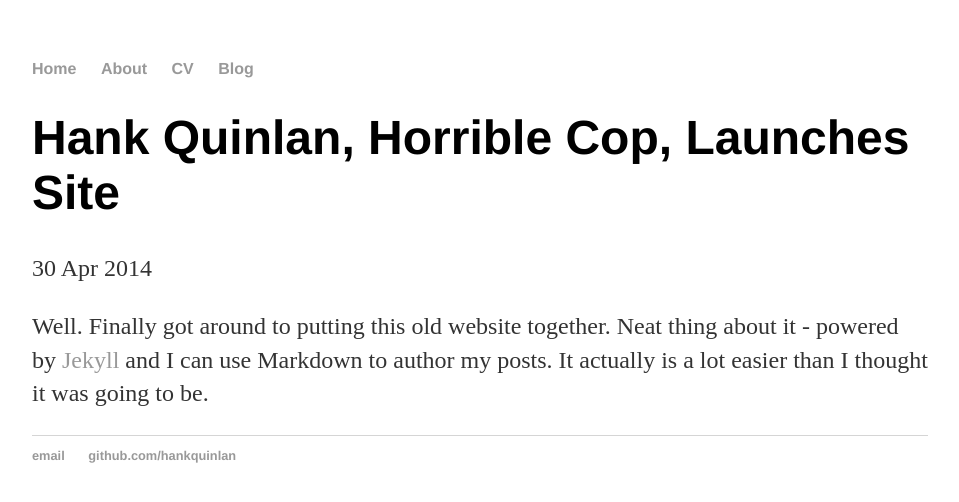
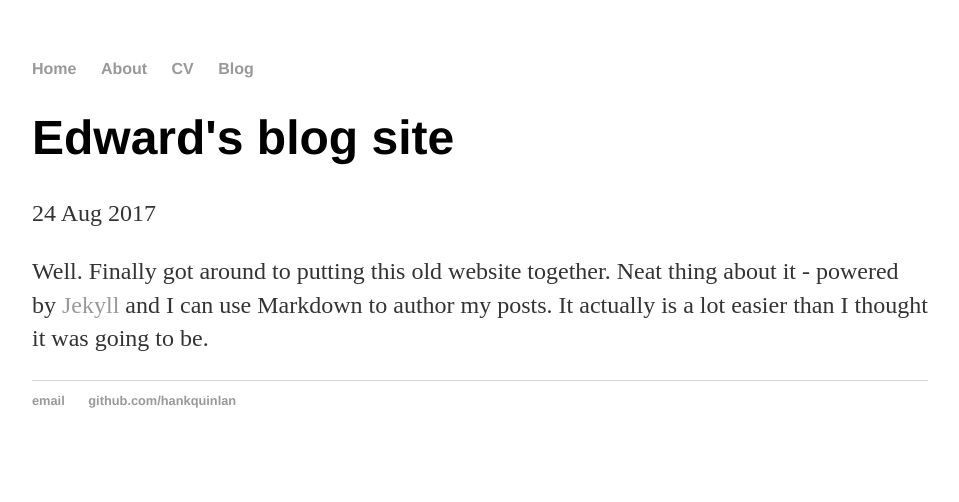
Before and after one commit to freesky-edward/freesky-edward.github.io, a Jekyll site: the page built from _posts/2014-04-30-edward-lee-site-launched.md, in a window 1280 px wide. Shown: the top 502 px of the page, without its empty margins (160-1119 px from the left). Built offline with Jekyll 4.4.1, drawn with Linux system fonts in a browser that asks for light colours.

Commit message:
Update 2014-04-30-edward-lee-site-launched.md

```diff
--- a/_posts/2014-04-30-edward-lee-site-launched.md
+++ b/_posts/2014-04-30-edward-lee-site-launched.md
@@ -1,7 +1,7 @@
 ---
 layout: post
-title: "Hank Quinlan, Horrible Cop, Launches Site"
-date: 2014-04-30
+title: "Edward's blog site"
+date: 2017-08-24
 ---
 
 Well. Finally got around to putting this old website together. Neat thing about it - powered by [Jekyll](http://jekyllrb.com) and I can use Markdown to author my posts. It actually is a lot easier than I thought it was going to be.
```
